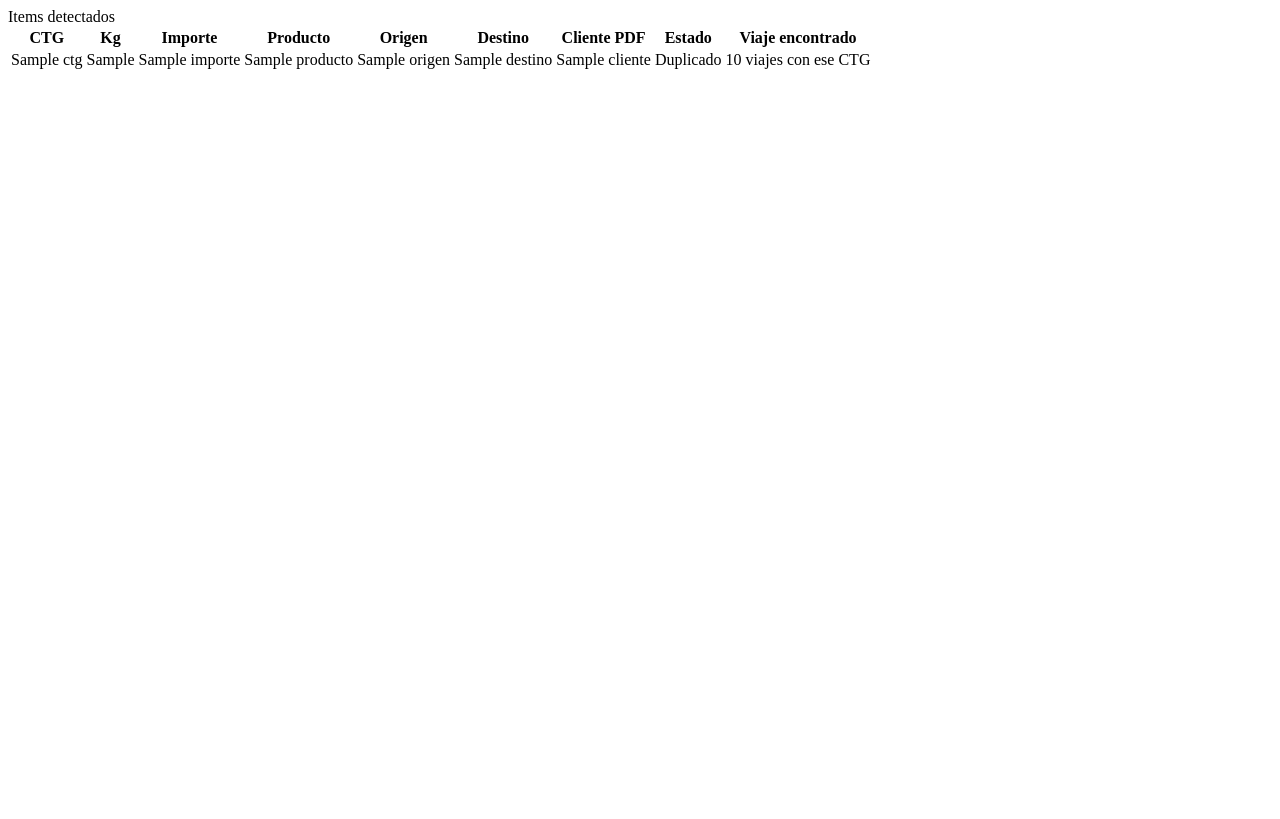
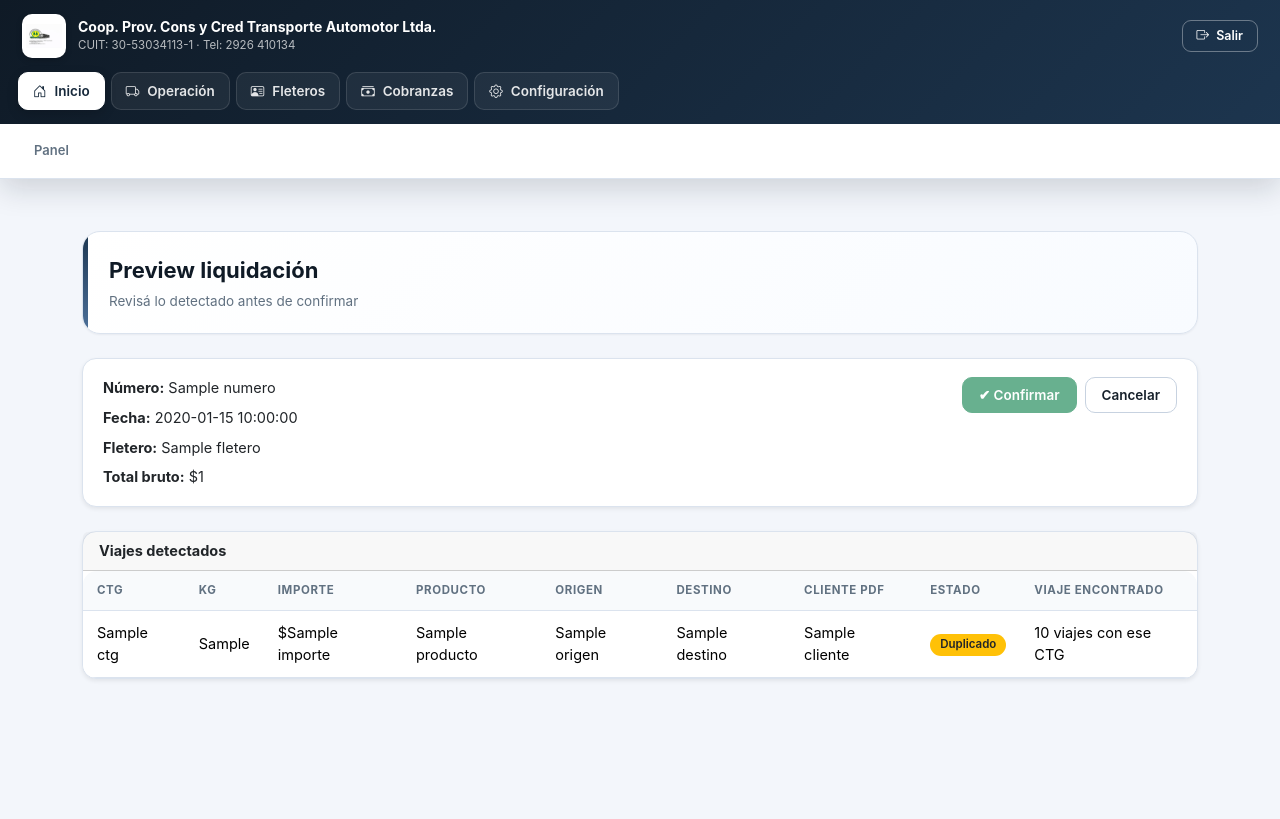
Before and after one commit to Fabiohernang/control-viajes-fusionado-ccc, a Flask app: template templates/liquidacion_preview.html in a window 1280 px wide. Before the commit the page ends 69 px from the top, so only its background shows below. Run offline with Flask 3, Linux system fonts and the light colour scheme; the template is opened without the code that fills it: most values are stand-ins (such as "Sample title", 1, 10 or a date in 2020).

Commit message:
Update liquidacion_preview.html

```diff
--- a/templates/liquidacion_preview.html
+++ b/templates/liquidacion_preview.html
@@ -1,11 +1,42 @@
-<div class="admin-panel">
-  <div class="admin-panel-title">Items detectados</div>
+{% extends "base.html" %}
+{% block content %}
+
+<div class="container mt-4">
+
+  <div class="module-header mb-4">
+    <div>
+      <div class="module-title">Preview liquidación</div>
+      <div class="module-subtitle">Revisá lo detectado antes de confirmar</div>
+    </div>
+  </div>
+
+  <div class="card mb-4 shadow-sm">
+    <div class="card-body d-flex justify-content-between align-items-start flex-wrap gap-3">
+      <div>
+        <p class="mb-2"><strong>Número:</strong> {{ data.get("numero", "-") }}</p>
+        <p class="mb-2"><strong>Fecha:</strong> {{ data.get("fecha", "-") }}</p>
+        <p class="mb-2"><strong>Fletero:</strong> {{ data.get("fletero", "-") or "-" }}</p>
+        <p class="mb-0"><strong>Total bruto:</strong> ${{ data.get("total_bruto", 0) }}</p>
+      </div>
+
+      <div class="d-flex gap-2 flex-wrap">
+        <button class="btn btn-success" disabled>✔ Confirmar</button>
+        <a href="{{ url_for('importar_liquidacion_pdf') }}" class="btn btn-outline-secondary">Cancelar</a>
+      </div>
+    </div>
+  </div>
+
+  <div class="card shadow-sm">
+    <div class="card-header">
+      <strong>Viajes detectados</strong>
+    </div>
+
     <div class="table-responsive">
       <table class="table table-hover align-middle mb-0">
-      <thead>
+        <thead class="table-dark">
           <tr>
             <th>CTG</th>
-          <th>Kg</th>
+            <th>KG</th>
             <th>Importe</th>
             <th>Producto</th>
             <th>Origen</th>
@@ -15,17 +46,19 @@
             <th>Viaje encontrado</th>
           </tr>
         </thead>
+
         <tbody>
           {% for row in resultados %}
           {% set item = row.item %}
           <tr>
             <td>{{ item.get("ctg", "-") }}</td>
             <td>{{ item.get("kg", "-") }}</td>
-          <td>{{ item.get("importe", "-") }}</td>
+            <td>${{ item.get("importe", "-") }}</td>
             <td>{{ item.get("producto", "-") }}</td>
             <td>{{ item.get("origen", "-") }}</td>
             <td>{{ item.get("destino", "-") }}</td>
             <td>{{ item.get("cliente", "-") }}</td>
+
             <td>
               {% if row.cantidad == 0 %}
                 <span class="badge bg-danger">No encontrado</span>
@@ -35,6 +68,7 @@
                 <span class="badge bg-warning text-dark">Duplicado</span>
               {% endif %}
             </td>
+
             <td>
               {% if row.cantidad == 1 %}
                 {% set v = row.coincidencias[0] %}
@@ -54,6 +88,11 @@
           </tr>
           {% endfor %}
         </tbody>
+
       </table>
     </div>
   </div>
+
+</div>
+
+{% endblock %}
```
Lines whose indentation alone changed are shown as unchanged.
